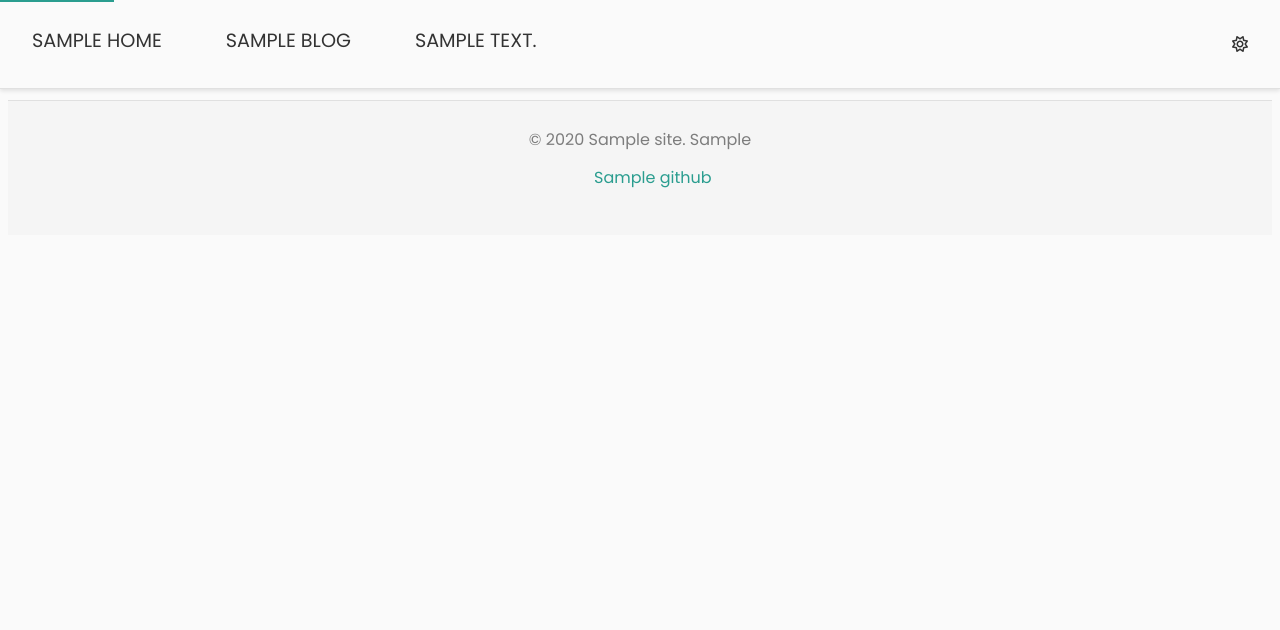
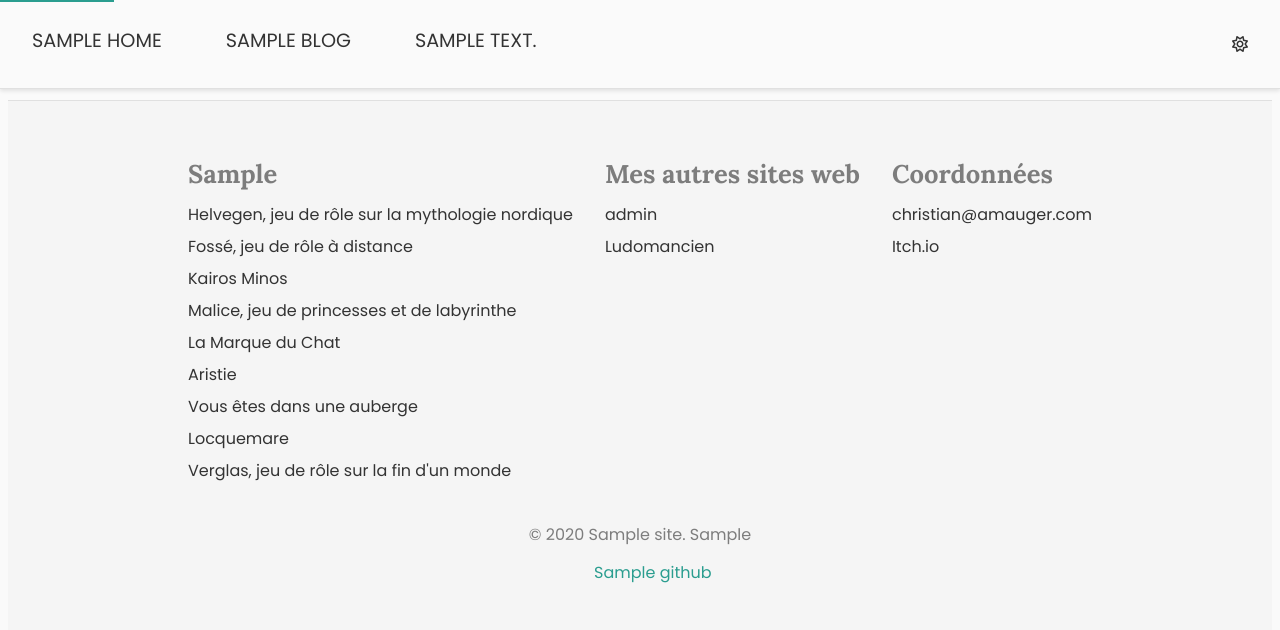
Before and after one commit to camauger/amauger, a Python web app: template src/templates/page.html in a window 1280 px wide. Shown: the top 630 px of the page. Run offline with Jinja, Linux system fonts and the light colour scheme; the template is opened without the code that fills it: most values are stand-ins (such as "Sample title", 1, 10 or a date in 2020); style sheets or scripts are compiled from the project's sources.

Commit message:
modification du footer

```diff
--- a/src/data/translations.yaml
+++ b/src/data/translations.yaml
@@ -1,4 +1,7 @@
 fr:
+  my_games: Mes jeux de rôle
+  roleplaying_games: Jeux de rôle
+  roleplaying_games_glossary: Glossaire des jeux de rôle
   about_title: "À propos"
   about: À propos
   all_rights_reserved: Tous droits réservés
@@ -224,3 +227,6 @@ en:
   categories: Categories
   keywords: Keywords
   tags: Tags
+  roleplaying_games: Role-playing Games
+  roleplaying_games_glossary: Role-playing Games Glossary
+  my_games: My role-playing games
--- a/src/styles/layout/_footer.scss
+++ b/src/styles/layout/_footer.scss
@@ -3,20 +3,47 @@ body > footer {
   padding: var(--spacing-4) var(--spacing-2);
   text-align: center;
   border-top: 1px solid var(--color-border);
+  margin: 0 auto;
+  display: flex;
+  flex-direction: column;
+
+  h2 {
+    text-align: left;
+    color: var(--color-text-light);
+    font-size: var(--text-lg);
+    margin-bottom: var(--spacing-2);
+  }
+  a {
+    color: var(--color-primary);
+    text-decoration: none;
+    transition: color var(--transition-fast);
+
+    &:hover,
+    &:focus {
+      color: var(--color-primary-dark);
+    }
+  }
+
+  section > nav > ul {
+    list-style: none;
+    padding: 0;
+    margin: 0;
+    text-align: left;
+  }
 }
 
 .footer-content {
   max-width: var(--container-width);
-  margin: 0 auto;
+  margin-block: 2rem;
+  margin-inline: auto;
+  display: flex;
+  flex-direction: row;
+  gap: 2rem;
 }
 
 .footer-text {
   color: var(--color-text-light);
   font-size: var(--text-sm);
-}
-
-.footer-nav {
-  margin-top: var(--spacing-2);
 }
 
 .social-links {
@@ -26,14 +53,3 @@ body > footer {
   justify-content: center;
   gap: var(--spacing-2);
 }
-
-.social-link {
-  color: var(--color-primary);
-  text-decoration: none;
-  transition: color var(--transition-fast);
-
-  &:hover,
-  &:focus {
-    color: var(--color-primary-dark);
-  }
-}
--- a/src/templates/components/footer.html
+++ b/src/templates/components/footer.html
@@ -1,13 +1,87 @@
 <footer role="contentinfo">
   <div class="footer-content">
+    <section class="footer-games">
+      <h2>{{t.my_games}}</h2>
+      <nav aria-label="{{t.roleplaying_games}}">
+        <ul>
+          <li>
+            <a href="https://ludomancien.com/helvegen"
+              >Helvegen, jeu de rôle sur la mythologie nordique</a
+            >
+          </li>
+          <li>
+            <a href="https://ludomancien.com/fosse"
+              >Fossé, jeu de rôle à distance</a
+            >
+          </li>
+          <li>
+            <a href="https://ludomancien.com/kairos-minos">Kairos Minos</a>
+          </li>
+          <li>
+            <a href="https://ludomancien.com/malice"
+              >Malice, jeu de princesses et de labyrinthe</a
+            >
+          </li>
+          <li>
+            <a href="https://ludomancien.com/defi-trois-fois-forge-PTGPTB"
+              >La Marque du Chat</a
+            >
+          </li>
+          <li><a href="https://ludomancien.com/aristie">Aristie</a></li>
+          <li>
+            <a
+              href="https://ludomancien.com/vous-etes-dans-une-auberge-jeu-de-role"
+              >Vous êtes dans une auberge</a
+            >
+          </li>
+          <li><a href="https://locquemare.com/">Locquemare</a></li>
+          <li>
+            <a href="https://ludomancien.com/verglas/verglas"
+              >Verglas, jeu de rôle sur la fin d'un monde</a
+            >
+          </li>
+        </ul>
+      </nav>
+    </section>
+    <section class="footer-web">
+      <h2>Mes autres sites web</h2>
+      <nav aria-label="Ressources sur le jeu de rôle">
+        <ul>
+          <li>
+            <a
+              href="https://jeuxderole.org/tags/glossaire"
+              target="_blank"
+              rel="noopener noreferrer"
+              >{{t.roleplaying_games_glossary}}</a
+            >
+          </li>
+          <li><a href="https://ludomancien.com/">Ludomancien</a></li>
+        </ul>
+      </nav>
+    </section>
+    <section class="footer-contact">
+      <h2>Coordonnées</h2>
+      <nav aria-label="Ressources sur le jeu de rôle">
+      <ul>
+        <li>
+          <a href="mailto:christian@amauger.com">christian@amauger.com</a>
+        </li>
+        <li>
+          <a href="https://christianamauger.itch.io/">Itch.io</a>
+        </li>
+      </ul>
+    </nav>
+    </section>
+  </div>
+
+  <div class="footer-bottom">
     <p class="footer-text">
       &copy; {{ site.year }} {{ site.title }}. {{ t.all_rights_reserved }}
     </p>
-    {% if site.social_media.github or site.social_media.twitter %}
-    <nav aria-label="{{ t.social_links }}" class="footer-nav">
+    {% if site.social_media.github %}
+    <nav class="footer-social" aria-label="{{ t.social_links }}">
       <ul class="social-links">
         <!-- GitHub Link -->
-        {% if site.social_media.github %}
         <li>
           <a
             href="{{ site.social_media.github.url }}"
@@ -17,7 +91,6 @@
             {{ site.social_media.github.name }}
           </a>
         </li>
-        {% endif %}
       </ul>
     </nav>
     {% endif %}
```
